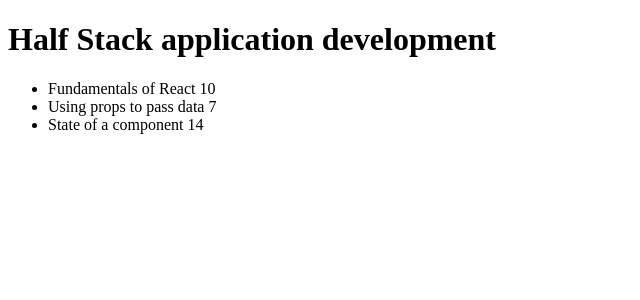
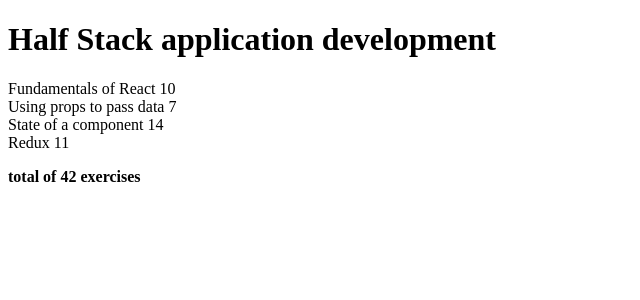
Before and after one commit to tasjen/fso-part2, a React (Vite) app in the folder courseinfo/: page / in a window 1280 px wide. Shown: the top 300 px of the page, without its empty margins (0-640 px from the left). Built offline with nearby package versions, Linux system fonts and the light colour scheme.

Commit message:
finish 2.2

```diff
--- a/courseinfo/src/App.jsx
+++ b/courseinfo/src/App.jsx
@@ -18,6 +18,11 @@ const App = () => {
         exercises: 14,
         id: 3,
       },
+      {
+        name: 'Redux',
+        exercises: 11,
+        id: 4,
+      },
     ],
   };
 
@@ -27,7 +32,8 @@ const Course = ({ course }) => {
   return (
     <>
       <Header name={course.name} />
-      <Content parts={course.parts}/>
+      <Content parts={course.parts} />
+      <Total parts={course.parts} />
     </>
   );
 };
@@ -37,17 +43,23 @@ const Header = ({ name }) => {
 };
 const Content = ({ parts }) => {
   return (
-    <ul>
+    <ul style={{ listStyle: 'none', paddingLeft: 0 }}>
       {parts.map((part) => (
         <Part name={part.name} exercises={part.exercises} key={part.id} />
       ))}
     </ul>
   );
 };
-const Part = ({name, exercises}) => {
+const Part = ({ name, exercises }) => {
   return (
     <li>{name} {exercises}</li>
-  )
+  );
 };
-
+const Total = ({ parts }) => {
+  return (
+    <p style={{ fontWeight: 900 }}>
+      total of {parts.reduce((sum, part) => sum + part.exercises, 0)} exercises
+    </p>
+  );
+};
 export default App;
```
